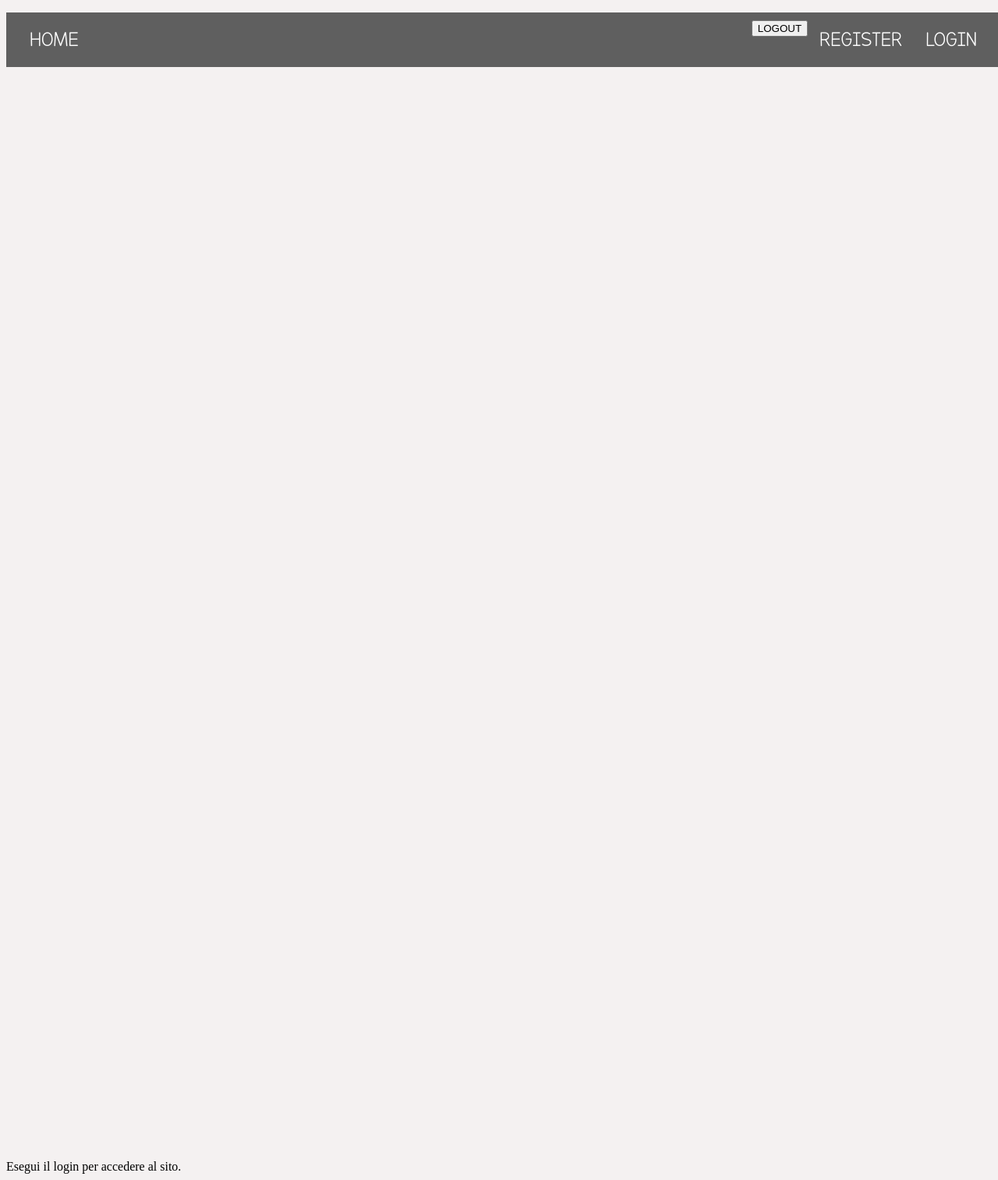
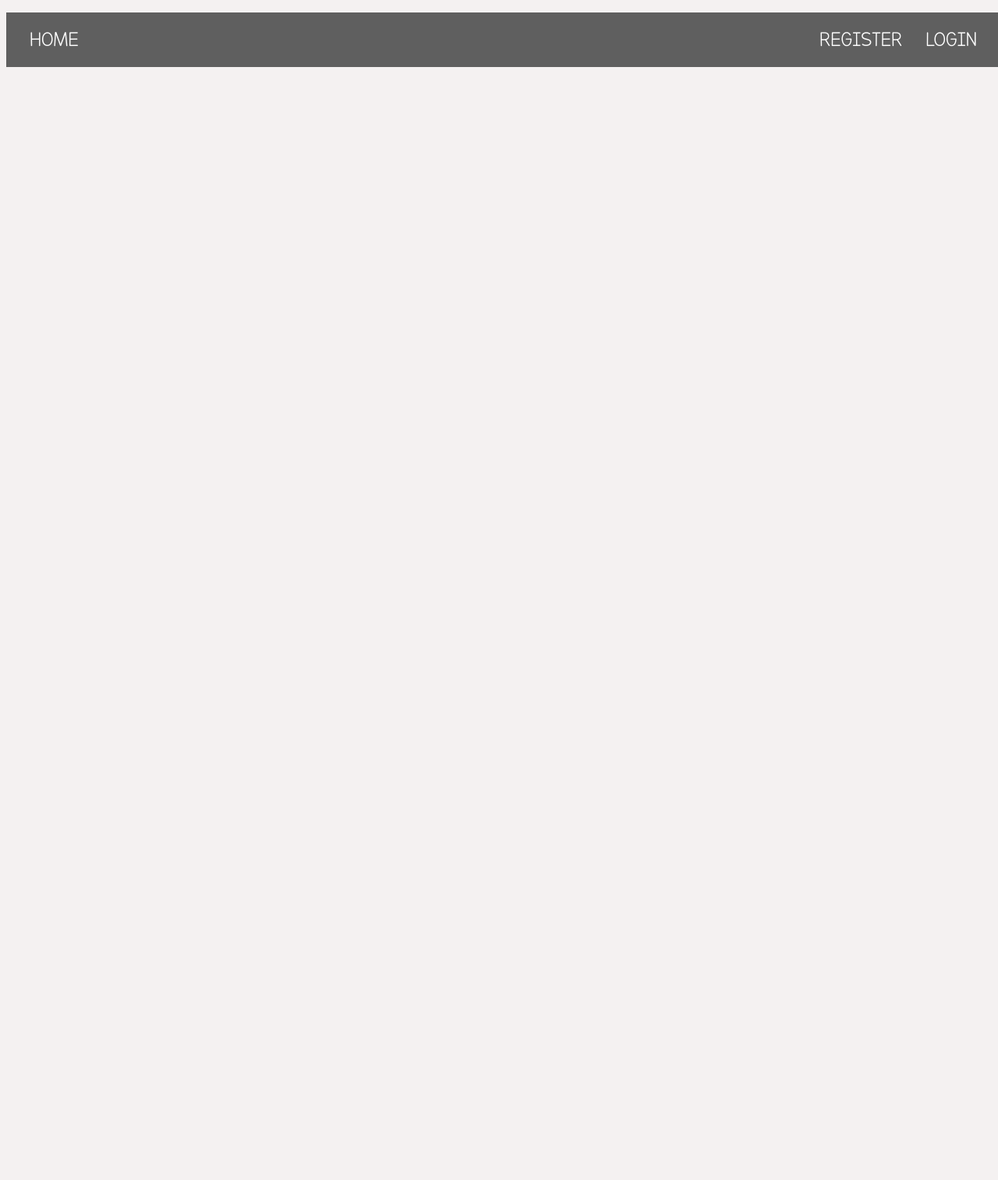
Before and after one commit to rhxto/Buds-note, a PHP site: page / in a window 1280 px wide. Shown: the whole page at 78% size. After the commit the page ends 86 px from the top, so only its background shows below. Run offline with PHP 8.4, Linux system fonts and the light colour scheme.

Commit message:
Aggiunta scomparsa pulsanti.

```diff
--- a/html/session.js
+++ b/html/session.js
@@ -4,6 +4,8 @@ $(document).ready(function(){
         var ajaxurl = '../php/sessionDestroyer.php',
         data =  {'action': clickBtnValue};
         $.post(ajaxurl, data, function (response) {
+          $('.logout').attr('hidden', true);
+          $('.log').attr('hidden', false);
         });
     });
 });
--- a/index.php
+++ b/index.php
@@ -17,29 +17,26 @@
   </head>
   <body>
     <p style="position:sticky;top:0px;width:100%">
-    <div class="navbar" id="navbar">
-      <a href="index.php" class="navbar-left">HOME</a>
-      <a href="html/login.php" class="navbar-right">LOGIN</a>
-      <a href="html/register.php" class="navbar-right">REGISTER</a>
-      <button id="logout" class="navbar-right">LOGOUT</button>
-    </div>
-      </p>
-    <br><br><br><br><br><br><br><br><br><br><br><br><br><br><br><br><br><br><br><br><br><br><br><br><br><br>
-    <br><br><br><br><br><br><br><br><br><br><br><br><br><br><br><br><br><br><br><br><br><br><br><br><br><br><br><br><br>
-    <br><br><br><br><br><br><br><br><br><br><br><br><br><br><br><br><br><br><br><br><br><br>
+      <div class="navbar" id="navbar">
+        <a href="index.php" class="navbar-left">HOME</a>
+        <a href="html/login.php" class="navbar-right log">LOGIN</a>
+        <a href="html/register.php" class="navbar-right log">REGISTER</a>
+        <button id="logout" class="navbar-right logout">LOGOUT</button>
+      </div>
+    </p>
   </body>
 </html>
 <?php
   if (isset($_SESSION['logged_in'])) {
     if ($_SESSION['logged_in'] == '1') {
-      echo "loggato!";
+      echo "<script>$('.log').attr('hidden', true);</script>";
     } else {
-      echo 'Esegui il login per accedere al sito.';
       session_unset();  //quando si esegue il logout logged_in é settato e != da 1 quindi sappiamo che é stato eseguito il logout
       session_destroy();
+      echo "<script>$('.logout').attr('hidden', true);</script>";
     }
   } else {
-    echo 'Esegui il login per accedere al sito.';
+    echo "<script>$('.logout').attr('hidden', true);</script>";
     //se chiudiamo la sessione anche quando uno non é loggato, non riusciamo a settare logged_in a 1
   }
  ?>
```
